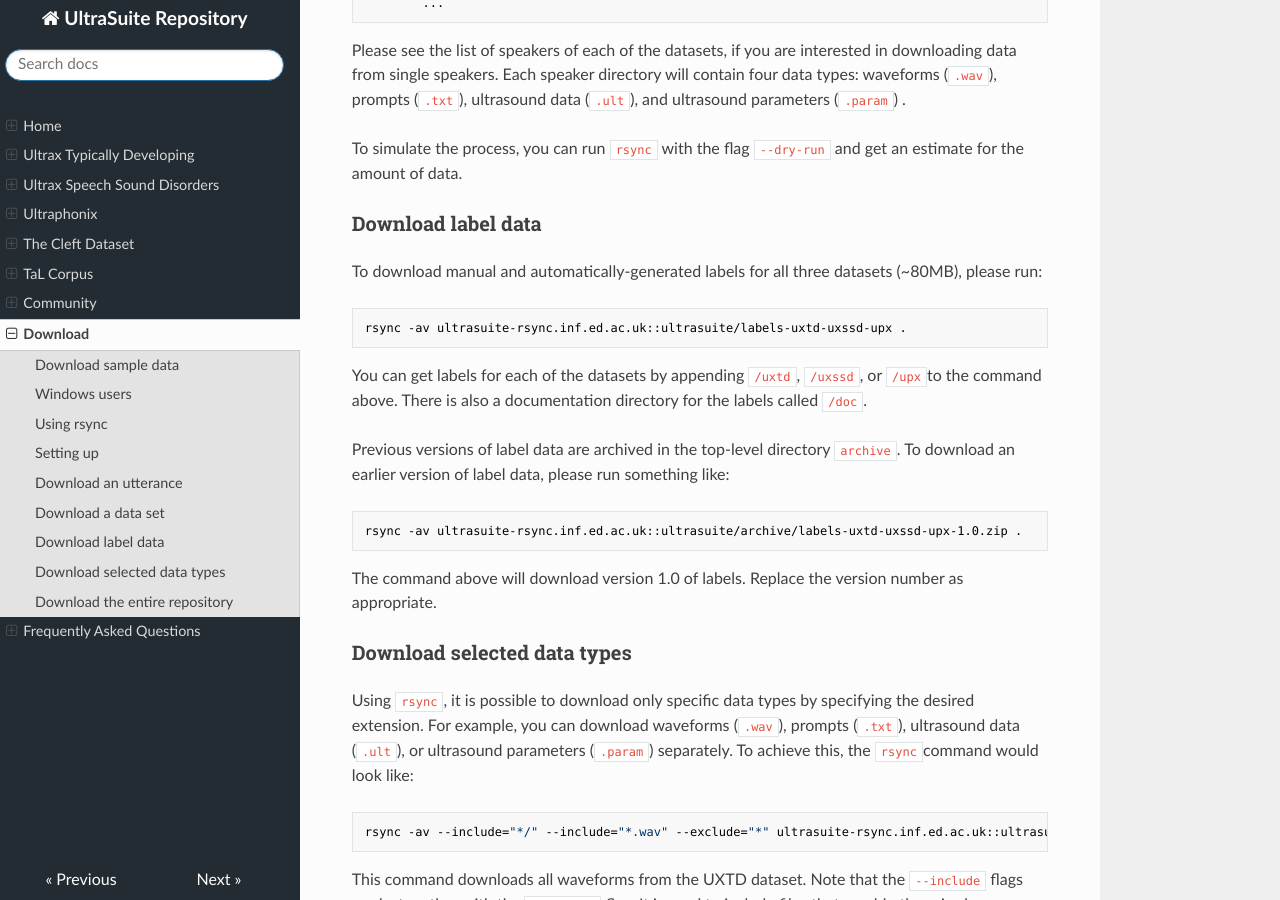
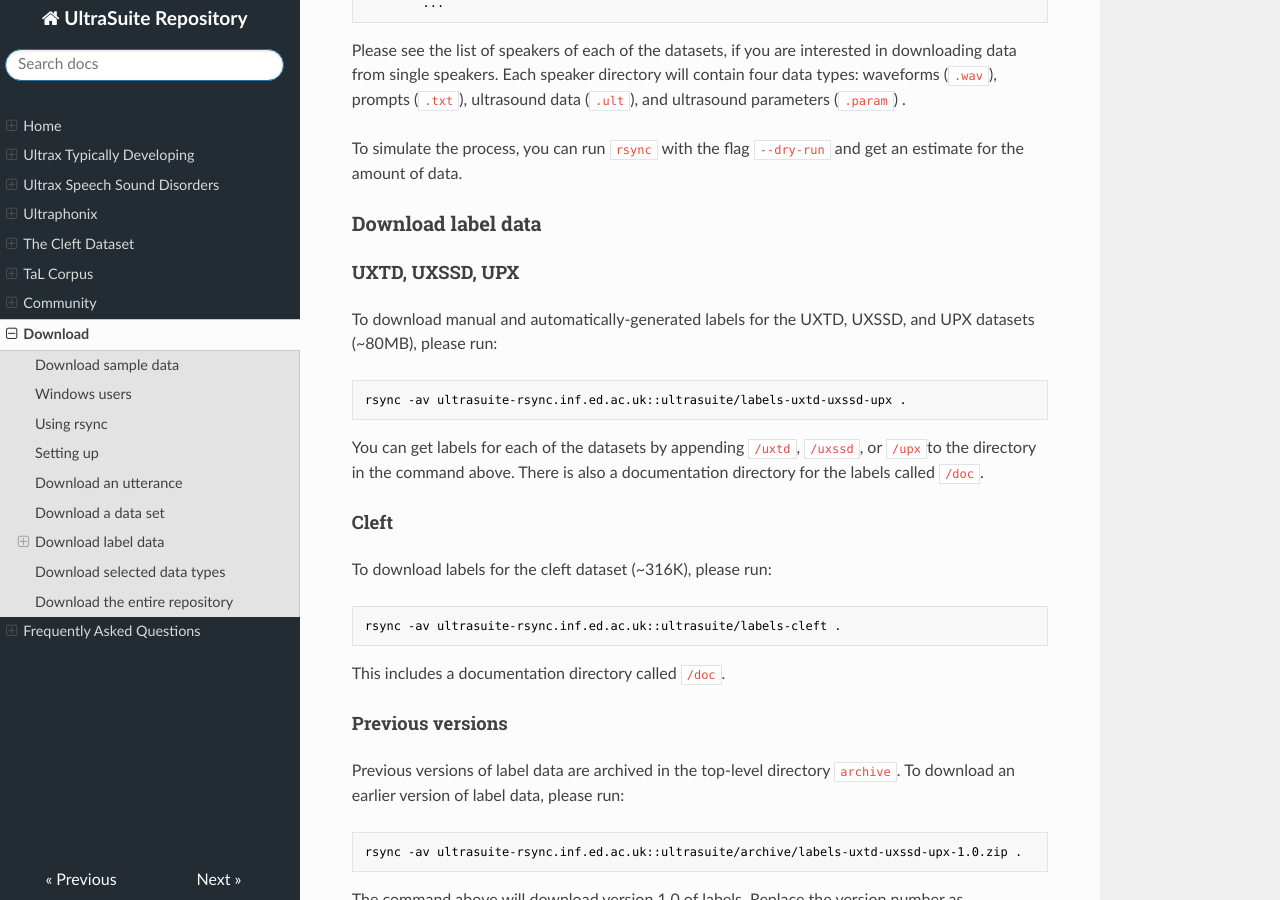
Before and after one commit to UltraSuite/ultrasuite-doc, an MkDocs documentation site: the page built from docs/download.md, in a window 1280 px wide and 900 px high, scrolled down 2641 px. Built offline with MkDocs 1.6.1, drawn with Linux system fonts in a browser that asks for light colours; nearby versions of some CDN libraries.

Commit message:
I added download instructions for Cleft.

````diff
--- a/docs/download.md
+++ b/docs/download.md
@@ -102,21 +102,34 @@ To simulate the process, you can run `rsync` with the flag `--dry-run` and get a
 
 ### Download label data
 
-To download manual and automatically-generated labels for all three datasets (~80MB), please run:
+#### UXTD, UXSSD, UPX
+To download manual and automatically-generated labels for the UXTD, UXSSD, and UPX datasets (~80MB), please run:
 
 ```sh
 rsync -av ultrasuite-rsync.inf.ed.ac.uk::ultrasuite/labels-uxtd-uxssd-upx .
 ```
 
-You can get labels for each of the datasets by appending `/uxtd`, `/uxssd`, or `/upx`to the command above. There is also a documentation directory for the labels called `/doc`.
+You can get labels for each of the datasets by appending `/uxtd`, `/uxssd`, or `/upx`to the directory in the command above. There is also a documentation directory for the labels called `/doc`.
 
-Previous versions of label data are archived in the top-level directory `archive`. To download an earlier version of label data, please run something like:
+#### Cleft
+To download labels for the cleft dataset (~316K), please run:
+
+```sh
+rsync -av ultrasuite-rsync.inf.ed.ac.uk::ultrasuite/labels-cleft .
+```
+
+This includes a documentation directory called `/doc`.
+
+#### Previous versions
+Previous versions of label data are archived in the top-level directory `archive`. To download an earlier version of label data, please run:
 
 ```sh
 rsync -av ultrasuite-rsync.inf.ed.ac.uk::ultrasuite/archive/labels-uxtd-uxssd-upx-1.0.zip .
 ```
 
 The command above will download version 1.0 of labels. Replace the version number as appropriate.
+
+
 
 ### Download selected data types
 
````
